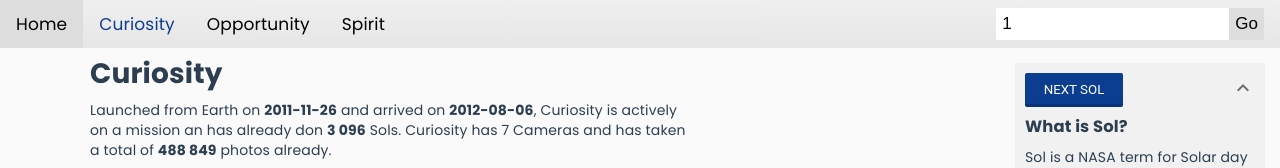
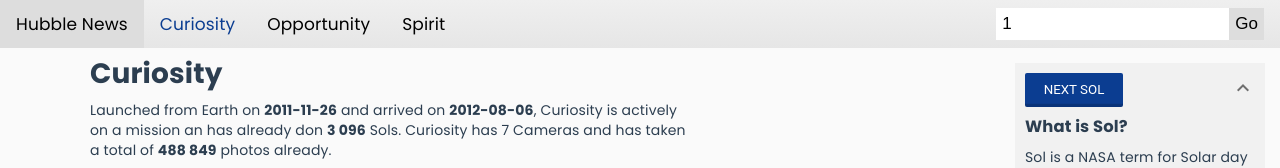
Before and after one commit to MCBarnard/NasaMarsRovers, a Vue app: page /curiosity in a window 1280 px wide. Shown: the top 168 px of the page. Built offline with nearby package versions, Linux system fonts and the light colour scheme; no server answers.

Commit message:
Navbar home button dynamic

```diff
--- a/src/components/Navbar.vue
+++ b/src/components/Navbar.vue
@@ -1,7 +1,7 @@
 <template>
   <div id="nav">
     <router-link to="/">
-      {{ this.$store.getters.getProtocol === "http://" ? 'Hubble News' : "Home" }}
+      {{ this.$store.getters.getProtocol === "http:" ? 'Hubble News' : "Home" }}
     </router-link>
     <router-link to="/curiosity">Curiosity</router-link>
     <router-link to="/opportunity">Opportunity</router-link>
--- a/src/store/index.js
+++ b/src/store/index.js
@@ -5,7 +5,7 @@
 
 export default new Vuex.Store({
   state: {
-    protocal: window.location.protocol,
+    protocol: window.location.protocol,
     hubble: {
       news_url: "http://hubblesite.org/api/v3/news",
       article_url: "http://hubblesite.org/api/v3/news_release/",
@@ -42,7 +42,7 @@
     photoPage: 1,
   },
   getters: {
-    getProtocol: (state) => state.protocal,
+    getProtocol: (state) => state.protocol,
     getHubbleNewsUrl: (state) => state.hubble.news_url,
     getHubbleArticleUrl: (state) => state.hubble.article_url,
     getSol: (state) => state.sol,
--- a/src/views/Home.vue
+++ b/src/views/Home.vue
@@ -39,7 +39,7 @@
     };
   },
   beforeMount() {
-    if (this.$store.getters.getProtocol !== "http://") {
+    if (this.$store.getters.getProtocol !== "http:") {
       this.cantLoadHome = true;
     }
     const randomInt = Math.floor(Math.random() * this.roverImageArray.length);
```
Also changed, not shown: 1 other file (tests, documents, lock files or other folders).
